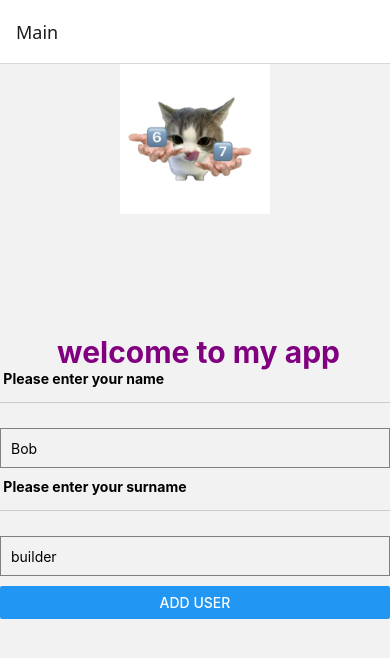
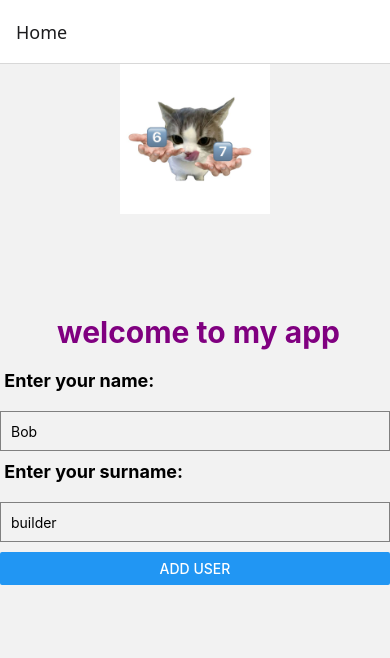
Before and after one commit to MayleahsProgram/My-First-App, a React Native app in the folder first-app/: screen / in a window 390 px wide. Shown: the top 658 px of the page. Built offline with nearby package versions, Linux system fonts and the light colour scheme.

Commit message:
Refactor navigation and parameter passing in App component

```diff
--- a/first-app/App.tsx
+++ b/first-app/App.tsx
@@ -2,16 +2,35 @@ import { StatusBar } from 'expo-status-bar';
 import { useState } from 'react';
 import { StyleSheet, Text, View, TextInput, Button, Image } from 'react-native';
 import { NavigationContainer } from '@react-navigation/native';
-import { createNativeStackNavigator } from '@react-navigation/native-stack';
+import { createNativeStackNavigator , NativeStackScreenProps } from '@react-navigation/native-stack';
+
+
+type RootStackParamList = {
+  Home: undefined;
+  View: {
+     NameSend: string;
+      SurnameSend: string;
+     };
+};
+
+const Stack = createNativeStackNavigator<RootStackParamList>();
+
+type MainScreenProps = NativeStackScreenProps<
+RootStackParamList,
+'Home'
+>;
+
+type ViewDetailsProps = NativeStackScreenProps<
+RootStackParamList,
+ 'View'
+ >;
 
 export default function App() {
-
-const Stack = createNativeStackNavigator();
 
   return (
     <NavigationContainer>
       <Stack.Navigator>
-        <Stack.Screen name="Main" component={MainScreen} />
+        <Stack.Screen name="Home" component={MainScreen} />
         <Stack.Screen name="View" component={ViewDetails} />
       </Stack.Navigator>
       </NavigationContainer>
@@ -19,7 +38,7 @@ const Stack = createNativeStackNavigator();
 }
 
 
-function MainScreen() {
+function MainScreen({ navigation }: MainScreenProps){
 
 const[Name, setName] = useState('');
 const[Surname, setSurname] = useState('');
@@ -27,59 +46,49 @@ const[Surname, setSurname] = useState('');
 console.log("App works!");
 
 
+return (
+  <View>
 
-  return (
+    <Image style ={styles.image}
+    source={require('./images/67.jpg')}
 
+        />
+        <Text style={styles.welcomeTxt}> welcome to my app</Text>
 
-      <View>
-        <Image
-          source={require('./images/67.jpg')}
-          style={styles.image}
-        />
-<View style={styles.inputFlex}>
-      <Text style={styles.welcomeTxt}> welcome to my app</Text>
+   <View style={styles.inputFlex}>
+      <Text style={styles.headingTxt}> Enter your name:</Text>
+      <TextInput style={styles.inputBoxTxt}
+       placeholder="Bob"
+        onChangeText={(newText) => setName(newText)} />
 
-      <Text style={styles.label}> Please enter your name</Text>
-      <View style={styles.divider} />
-      <TextInput
-      style={styles.input}
-      placeholder="Bob"
-      onChangeText={(newText) => setName(newText)}
-      autoCapitalize="words"
-      autoCorrect={false}
-      keyboardType="default"
-      />
-
-      <Text style={styles.label}> Please enter your surname</Text>
-      <View style={styles.divider} />
-      <TextInput
-      style={styles.input}
-      placeholder="builder"
-      onChangeText={(newText) => setSurname(newText)}
-      autoCapitalize="words"
-      autoCorrect={false}
-      keyboardType="default"
-      />
-      </View>
+      <Text style={styles.headingTxt}> Enter your surname:</Text>
+      <TextInput style={styles.inputBoxTxt}
+        placeholder="builder"
+        onChangeText={(newText) => setSurname(newText)} />
+        </View>
 
       <Button title="Add user"
         onPress={() => {
-          navigation.navigate('View')
-          console.log("Name:" + Name + "Surname: " + Surname);
-        }}
-       />
+          navigation.navigate('View', {
+             NameSend: Name,
+             SurnameSend: Surname
+             });
+
+        }}/>
       <StatusBar style="auto" />
     </View>
-
-
 
   );
 }
 
-function ViewDetails() {
+function ViewDetails({ navigation , route}:ViewDetailsProps){
+
+  const NameGet = route.params.NameSend;
+  const SurnameGet = route.params.SurnameSend;
+
   return (
-    <View> style = {{flex: 1, justifyContent: 'center', alignItems: 'center'}}
-      <Text>Name : {Name} Surname : {Surname}</Text>
+    <View style={{ flex: 1, justifyContent: 'center', alignItems: 'center' }}>
+      <Text>Name : {NameGet} Surname : {SurnameGet}</Text>
     </View>
   );
 }
@@ -92,8 +101,10 @@ const styles = StyleSheet.create({
     fontSize: 30,
     textAlign: 'center',
   },
-  label: {
+  headingTxt: {
     fontWeight: 'bold',
+    fontSize: 18,
+    marginBottom: 10,
   },
   divider: {
     height: 1,
@@ -105,7 +116,7 @@ const styles = StyleSheet.create({
     height: 150,
     alignSelf: 'center',
   },
-  input: {
+  inputBoxTxt: {
     height: 40,
     borderColor: 'gray',
     borderWidth: 1,
```
